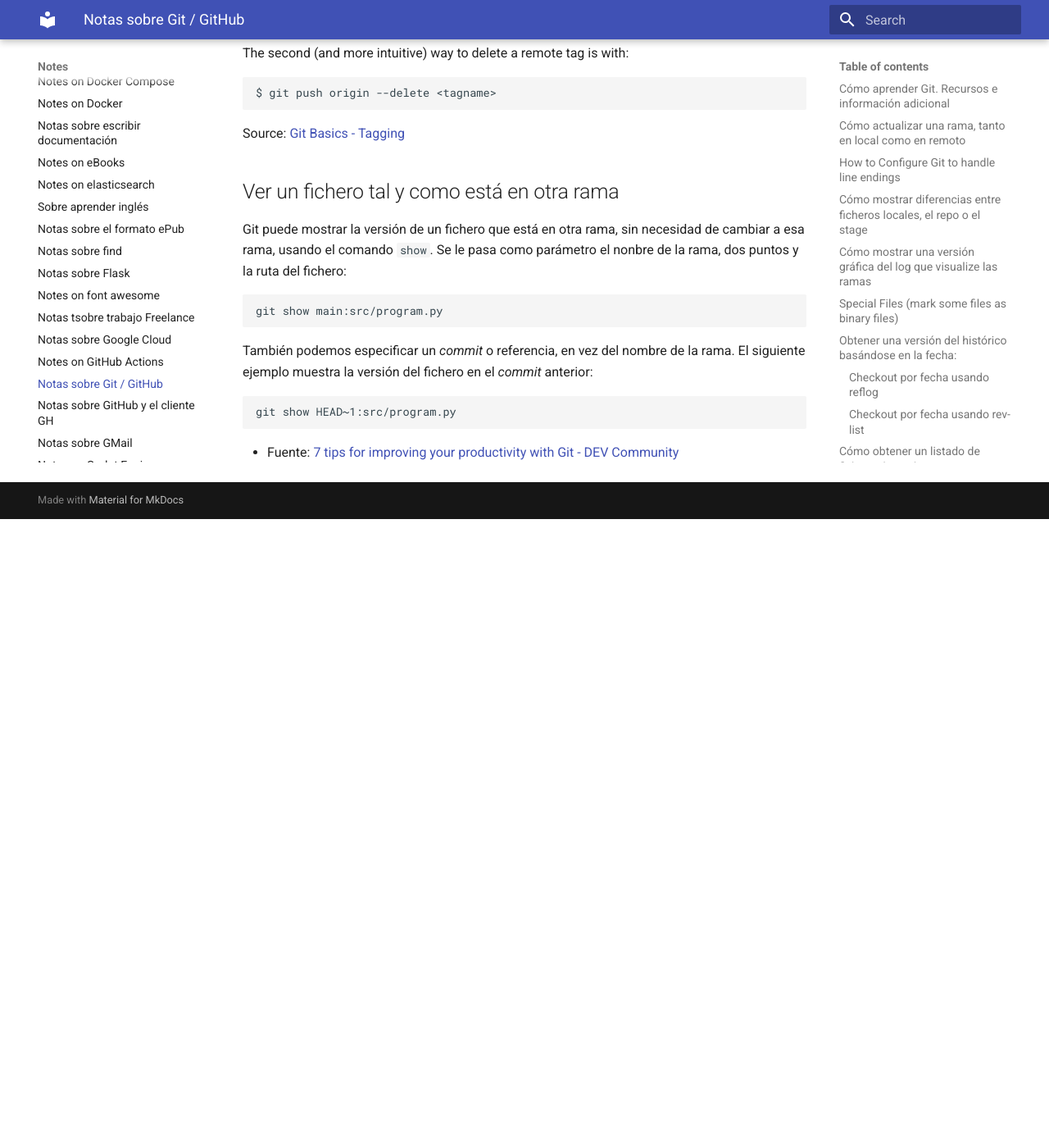
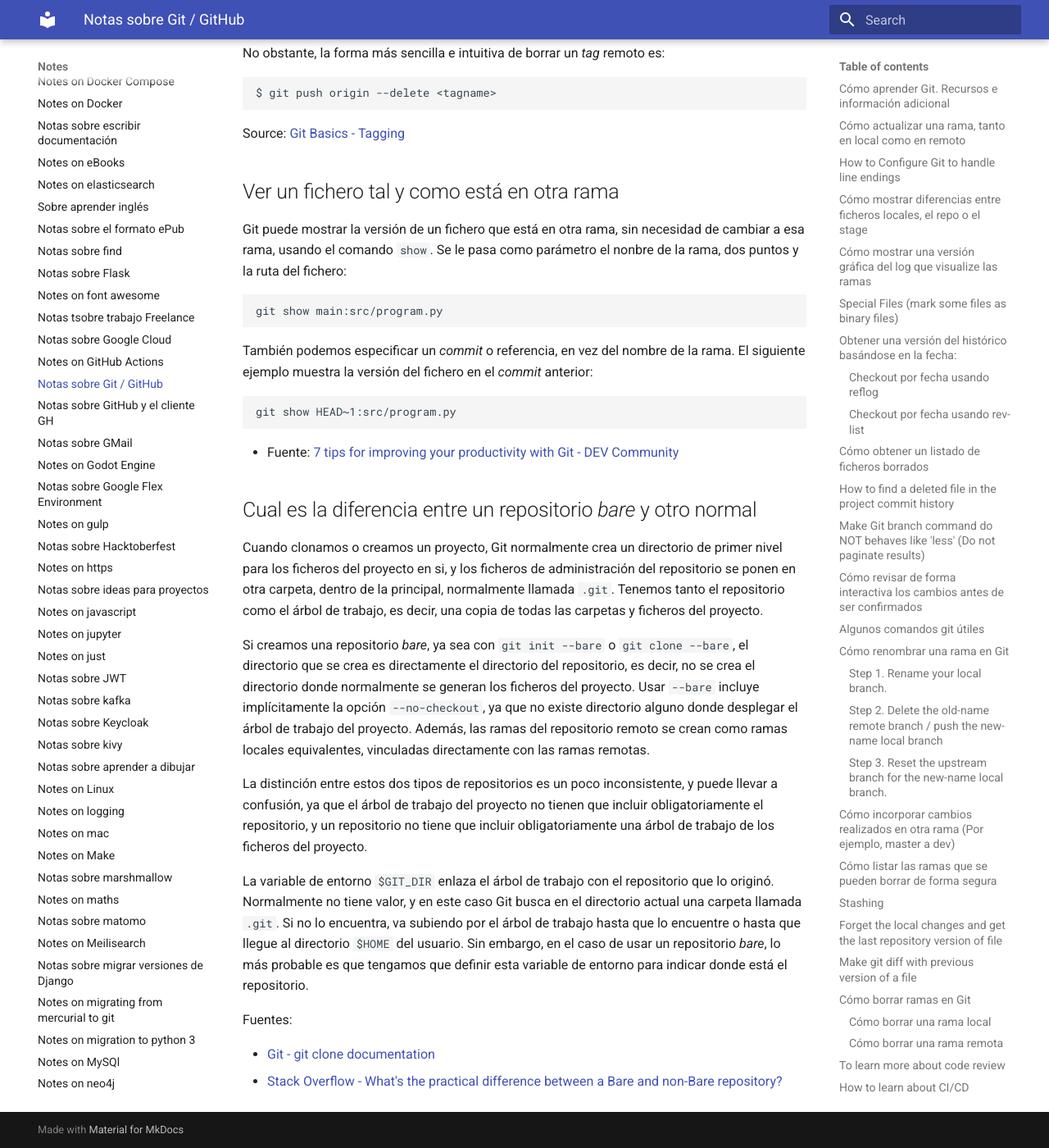
Before and after one commit to euribates/notes, an MkDocs documentation site: the page built from docs/notes-on-git.md, in a window 1280 px wide and 1400 px high, scrolled down 12591 px. Shown: the whole window at 82% size. Built offline with MkDocs 1.6.1 and Material for MkDocs 9.7.7, drawn with Linux system fonts in a browser that asks for light colours; before the commit the page ends 13224 px from its top, so only the background shows below that; some of the changed text lies outside the part shown.

Commit message:
Mejoras en notas sobre curl, Docker, Git y Python

````diff
--- a/docs/notes-on-docker.md
+++ b/docs/notes-on-docker.md
@@ -251,14 +251,14 @@
 
 Se puede usar la imagen [httpd](https://hub.docker.com/_/httpd) para arrancar
 un servidor web apache. En esta imagen no se incluye interprete de PHP, pero
-nodebería ser dificl de instalar, aunque para eso quiza mejor usar directamente
+no debería ser dificil de instalar, aunque para eso quizá mejor usar directamente
 una imagen con PHP ya instalado y que incluya su servido web.
 
 La forma más sencilla de usar esta imagen es crear un fichero `dockerfile`
 sencillo y copiar en la carpeta `public-html/` de la imagen los ficheros
 html a publicar.
 
-Unejemplo sencillo podría ser:
+Un ejemplo sencillo podría ser:
 
 ```docker
 FROM httpd:2.4
@@ -321,29 +321,29 @@
 CMD [ "app/app.py" ]
 ```
 
-Vamos a explicar cada uno de estoas instrucciones:
+Vamos a explicar cada uno de estas instrucciones:
 
-- Todo fichero dockerfile empieza con `FROM` en la primera instrucción, ya
+- Todo fichero `Dockerfile` empieza con `FROM` en la primera instrucción, ya
   que se usa para indicar la imagen base sobre la cual se construirá nuestra
   nueva imagen.
 
-- La orden `MAINTAINER` nos permite añadir metadatos sobre la persona
-  que mantiene la imagen, normalmente nombre y email. No es obligatoria, pero
-  si se recomienda su uso.
+- La orden `MAINTAINER` nos permite añadir metadatos sobre la persona que
+  mantiene la imagen, normalmente nombre y email. Su uso no es obligatoria, pero
+  si recomendable.
 
 - Con `RUN` podemos ejecutar comandos en la imagen que nos permiten
   actualizar contenidos y preparar el contexto necesario para la ejecución del
-  contenedor. Las ordendes especificadas con `RUN` se ejecutan **solo cuando se
+  contenedor. Las ordedes especificadas con `RUN` se ejecutan **solo cuando se
   crear o recrea** la imagen. Podemos ejecutar todos los comandos `RUN` que
   queramos.
 
-- La orden `COPY` se utiliza pra añadir ficheros locales a la imagen
+- La orden `COPY` se utiliza para añadir ficheros locales a la imagen
   durante la construcción de la imagen. Un caso típico es copiar el
   fichero `requirements.txt` para, en un paso posterior, ejecutar con `RUN`
   un `pip install -r requirements.txt`.
 
 - Con `WORKDIR` definimos el directorio de trabajo, es decir, la carpeta
-  que se usará por defecto con las ordenis `RUN`, `COPY`, etc.
+  que se usará por defecto con las ordenes `RUN`, `COPY`, etc.
 
 - La orden `ENTRYPOINT` define el punto de entrada, es decir, el comando
   a ejecutar cuando se cree el contenedor. Solo puede haber un `ENTRYPOINT`
@@ -352,47 +352,46 @@
 - `CMD` define comandos a ejecutar cuando se arranque el contendor.
 
 
-## How Docker Images are Built
+## Cómo crear una imagen de Docker
 
-Docker images are built using the docker `build` command. When building an
-image, Docker creates so-called **layers**. Each layer records the changes
-resulting from a command in the Dockerfile and the state of the image after
-running the command.
+Las imágenes de Docker se construyen con el comando `build`. Las imágenes se
+hacen creando varias capas o **layers**, como las llama Docker. Cada uno de las
+capas es una nueva imagen, que se crea incorporando los cambios definidos en
+cada línea del `Dockerfile` a la imagen generada por la línea anterior.
 
-Docker internally _caches_ these layers so that when re-building images it
-needs to re-create only those layers that have changed. For example, once it
-loads the base image for `ubuntu:16.04`, all subsequent builds of the same
-container can re-use this since this will not change.  However, during every
-re-build, the contents of the app directory will likely be different and thus
-this layer will be rebuilt every time.
+Todas estas capas son _cacheadas_ internamente, para que al re-crear una imagen,
+solo haga falta modificar los niveles que hayan cambiado. Por ejemplo, si la
+primera línea declara como base la imagen de `Ubuntu:16.04`, cada vez que
+vayamos a recrear la imagen final se puede usar la imagen cacheada como base. Si
+no tuviéramos esta cache, habría que descargar de nuevo la imagen base.
 
-Whenever any layer is re-built all the layers that follow it in the
-Dockerfile need to be rebuilt too. It's important to keep this fact in
-mind while creating Dockerfiles. For example, we `COPY` the
-`requirements.txt` file first and install dependencies before COPYing
-the rest of the app. This results in a Docker layer containing all the
-dependencies. This layer need not be re-built even if other files in the
-app change as long as there are no new dependencies.
+Si cambiamos la imagen base, por ejemplo a `Ubutu:22.10`, entonces todos los
+contenidos cacheados son inservibles, y habría que descargar (y cachear) la
+nueva imagen base.
 
-Si lo hicieramos al contrario, copiar el codigo fuente y luego copiar
-el `requirements.txt` y actualizar, cada vez que cambiamos el código fuente
-tiene que descartar todas las imagenes generadas a partir de esta, asi
-que tendra que copiar de nuevo los requerimientos y volver a instalar.
+Esto es importante a la hora de crear ficheros `Dockerfile`. Si queremos que la
+caché sea efectiva, debemos tener en cuenta el orden en que realizamos los
+pasos. Por ejemplo, si primero copiamos con `COPY` el fichero `requirements.txt`
+e instalamos todas las dependencias, y luego copiamos los ficheros propios de
+nuestra aplicación, tendremos en la cache una imagen con todas las dependencias
+instaladas que no necesita ser reescrita cuando cambiemos nuestra aplicación,
+solo será reescribirlo cuando se modifique el fichero `requiremets.txt`.
 
-Thus we optimize the build process for our container by separating the
-pip install from the deployment of the rest of our app.
+Si lo hiciéramos al contrario, copiar el código fuente y luego copiar el
+`requirements.txt` y actualizar, cada vez que cambiamos el código fuente tiene
+que descartar todas las imágenes generadas previamente y empezar a partir de
+esta, así que tendría que copiar de nuevo los requerimientos y volver a instalar.
 
-Now that our Dockerfile is ready and we understand how the build process
-works, let\'s go ahead and create the Docker image for our app:
+Con esto explicado, vamos el proceso para crear una imagen:
 
 ```shell
 $ docker build -t docker-flask:latest .
 ```
 
-La opción `-t` se usa para espcificar la etiqueta o _tag_ que se
+La opción `-t` se usa para especificar la etiqueta o _tag_ que se
 asignará a esta imagen.
 
-El punto `.` indica el directorio donde se buscará el fichero de construccion
+El punto `.` indica el directorio donde se buscará el fichero de construcción
 `dockerfile`.
 
 
--- a/docs/notes-on-git.md
+++ b/docs/notes-on-git.md
@@ -27,9 +27,9 @@
 
 ## Cómo actualizar una rama, tanto en local como en remoto
 
-Para actualizar una etiqueta en el repo local, primero tenemos que localizar el
+Para actualizar una etiqueta en el repositorio local, primero tenemos que localizar el
 nuevo _commit_ al que queremos que apunte. Para esto es muy útil el comando
-`git log --online` que mostrará el _hash code_ de cada _commit_ y las etiquetas
+`git log --oneline` que mostrará el _hash code_ de cada _commit_ y las etiquetas
 que hubiera.
 
 Cuando hayamos localizado el _commit_, haremos:
@@ -44,7 +44,7 @@
 git push origin <tag> -f
 ```
 
-La opción `-f` fuerza a redefinir el tag en el origin, si ya estuviera
+La opción `-f` fuerza a redefinir el _tag_ en el origin, si ya estuviera
 definido.
 
 Fuente: [Toolsqs - Git Delete Tag and Git Update Tag](https://www.toolsqa.com/git/git-delete-tag/)
@@ -630,7 +630,8 @@
 the colon is being pushed to the remote tag name, effectively deleting
 it.
 
-The second (and more intuitive) way to delete a remote tag is with:
+No obstante, la forma más sencilla e intuitiva de borrar un _tag_ remoto es:
+
 
 ```shell
 $ git push origin --delete <tagname>
@@ -657,3 +658,39 @@
 ```
 
 - Fuente: [7 tips for improving your productivity with Git - DEV Community](https://dev.to/dgenezini/7-tips-for-improving-your-productivity-with-git-ajg)
+
+## Cual es la diferencia entre un repositorio _bare_ y otro normal
+
+Cuando clonamos o creamos un proyecto, Git normalmente crea un directorio de
+primer nivel para los ficheros del proyecto en si, y los ficheros de
+administración del repositorio se ponen en otra carpeta, dentro de la principal,
+normalmente llamada `.git`. Tenemos tanto el repositorio como el árbol de
+trabajo, es decir, una copia de todas las carpetas y ficheros del proyecto.
+
+Si creamos una repositorio _bare_, ya sea con `git init --bare` o `git clone
+--bare`, el directorio que se crea es directamente el directorio del
+repositorio, es decir, no se crea el directorio donde normalmente se generan los
+ficheros del proyecto. Usar `--bare` incluye implícitamente la opción
+`--no-checkout`, ya que no existe directorio alguno donde desplegar el árbol de
+trabajo del proyecto. Además, las ramas del repositorio remoto se crean como
+ramas locales equivalentes, vinculadas directamente con las ramas remotas.
+
+La distinción entre estos dos tipos de repositorios es un poco inconsistente, y
+puede llevar a confusión, ya que el árbol de trabajo del proyecto no tienen que
+incluir obligatoriamente el repositorio, y un repositorio no tiene que incluir
+obligatoriamente una árbol de trabajo de los ficheros del proyecto.
+
+La variable de entorno `$GIT_DIR` enlaza el árbol de trabajo con el repositorio
+que lo originó. Normalmente no tiene valor, y en este caso Git busca en el
+directorio actual una carpeta llamada `.git`. Si no lo encuentra, va subiendo
+por el árbol de trabajo hasta que lo encuentre o hasta que llegue al directorio
+`$HOME` del usuario. Sin embargo, en el caso de usar un repositorio _bare_, lo
+más probable es que tengamos que definir esta variable de entorno para indicar
+donde está el repositorio.
+
+
+Fuentes:
+
+- [Git - git clone documentation](https://git-scm.com/docs/git-clone)
+- [Stack Overflow - What's the practical difference between a Bare and non-Bare
+  repository?](https://stackoverflow.com/questions/5540883/whats-the-practical-difference-between-a-bare-and-non-bare-repository)
--- a/docs/notes-on-python.md
+++ b/docs/notes-on-python.md
@@ -613,3 +613,45 @@
 | `as`     | `elif`     | `if`      | `or`       | `yield`  |
 | `assert` | `else`     | `import`  | `pass`     |          |
 | `break`  | `except`   | `in`      | `raise`    |          |
+
+
+## Cómo definir un objeto/clase para que sea iterable, en PY2 y PY3
+
+Hay que definir en la clase los métodos `__iter__` y `__next__`. Para que sea
+compatible con Python 2.x, hay que definir también un método `next` que sea un
+alias a `__next__`:
+
+```py
+class Trio:
+
+    def __init__(self, a=1, b=2, c=3):
+        self.a = a
+        self.b = b
+        self.c = c
+
+    def __iter__(self):
+        self._index = -1
+        return self
+
+    def __next__(self):
+        self._index += 1
+        if self._index == 0:
+            return self.a
+        elif self._index == 1:
+            return self.b
+        elif self._index == 2:
+            return self.c
+        raise StopIteration
+
+    next = __next__  # For Python 2.x
+
+trio = Trio()
+assert list(trio) == [1, 2, 3]
+```
+
+El método `__next__` tiene que elevar la excepción `StopIteration` cuando llegue al
+final de la secuencia.
+
+Fuente:
+
+- [python - How to make an object both a Python2 and Python3 iterator? - Stack Overflow](https://stackoverflow.com/questions/29578469/how-to-make-an-object-both-a-python2-and-python3-iterator)
````
Also changed, not shown: other parts of docs/notes-on-docker.md (+1 -1 lines), docs/notes-on-curl.md (+3 -3 lines).
